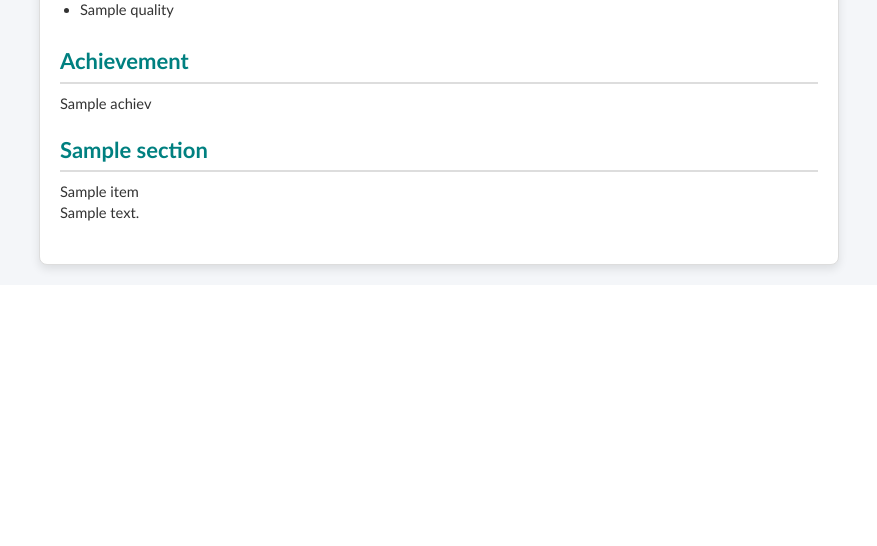
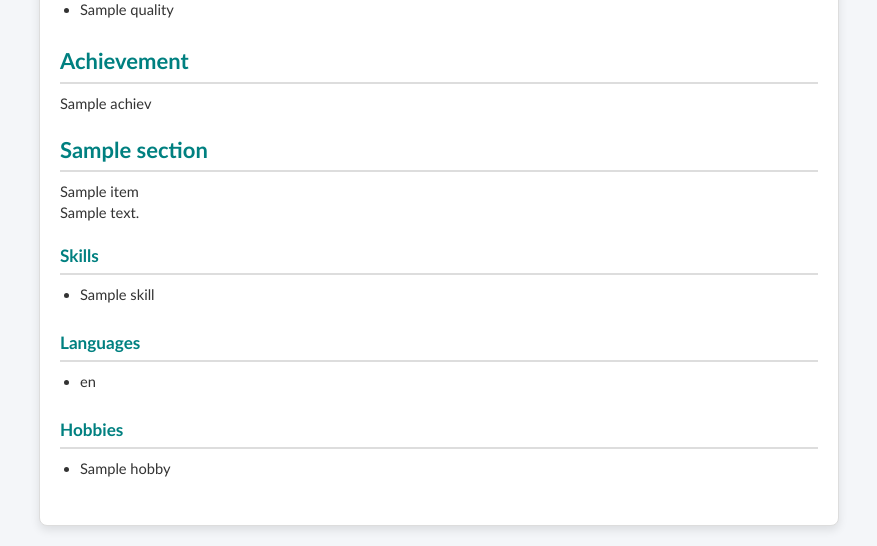
Before and after one commit to Noman63ns/EasyResume, a Flask app: template templates/resume2.html in a window 1280 px wide. Shown: the part 1054-1600 px from the top of the page, without its empty margins (201-1078 px from the left). Before the commit the page ends 1330 px from the top, so only its background shows below. Run offline with Flask 3, Linux system fonts and the light colour scheme; the template is opened without the code that fills it: most values are stand-ins (such as "Sample title", 1, 10 or a date in 2020).

Commit message:
Update resume2.html

```diff
--- a/templates/resume2.html
+++ b/templates/resume2.html
@@ -20,9 +20,15 @@
         </div>
         <div class="header-contact">
              <p><a href="mailto:{{email}}">Email: {{email}}</a></p>
+             {% if facebook %}
              <p><a href="{{facebook}}">Facebook: {{facebook}}</a></p>
+             {% endif %}
+             {% if linkedin %}
              <p><a href="{{linkdin}}">Linkedin: {{linkedin}}</a></p>
+             {% endif %}
+             {% if github %}
              <p><a href="{{github}}">Github: {{github}}</a></p>
+             {% endif %}
              <p><a href="tel:{{phone}}">Phone: {{phone}}</a></p>
              <p style="color: black;">Address:{{address}}</p>
              <p style="color: black;">Date of Birth:{{dob}}</p>
@@ -142,6 +148,39 @@
              </div>
              {% endfor %}
              {% endif %}
+             {% if skills %}
+            <div class="profile">
+
+                   <h3 class="h2profile"> Skills</h3>
+                    <ul class="list2">
+                       {% for skill in skills %}
+                           <li>{{ skill }}</li>
+                       {% endfor %}
+                    </ul>
+            </div><br>
+            {% endif %}
+            {% if language %}
+            <div class="profile">
+
+                   <h3 class="h2profile"> Languages</h3>
+                    <ul class="list2">
+                       {% for lan in language %}
+                           <li>{{ lan }}</li>
+                       {% endfor %}
+                    </ul>
+            </div><br>
+            {% endif %}
+            {% if hobby %}
+            <div class="profile">
+
+                   <h3 class="h2profile"> Hobbies</h3>
+                    <ul class="list2">
+                       {% for hobby in hobby %}
+                           <li>{{ hobby }}</li>
+                       {% endfor %}
+                    </ul>
+            </div><br>
+            {% endif %}
     </div>
   </div>
 </body>
```
